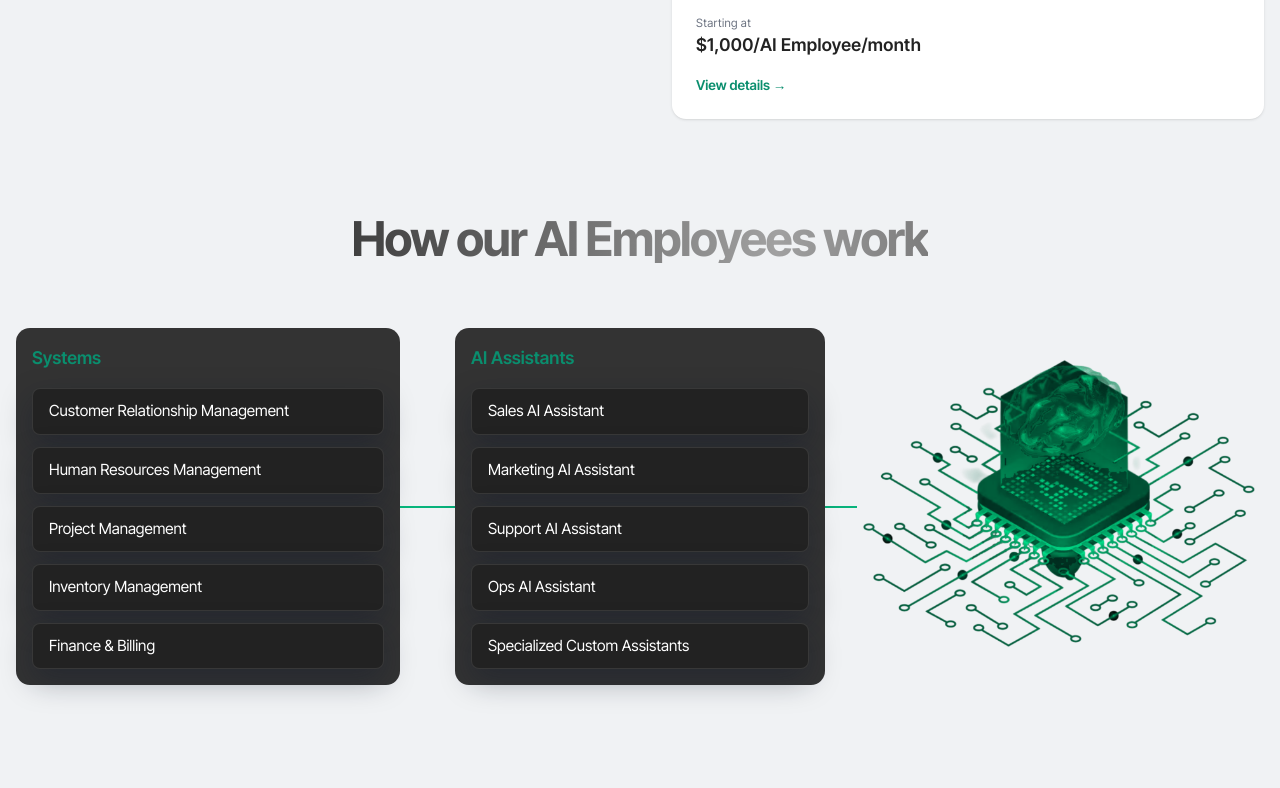
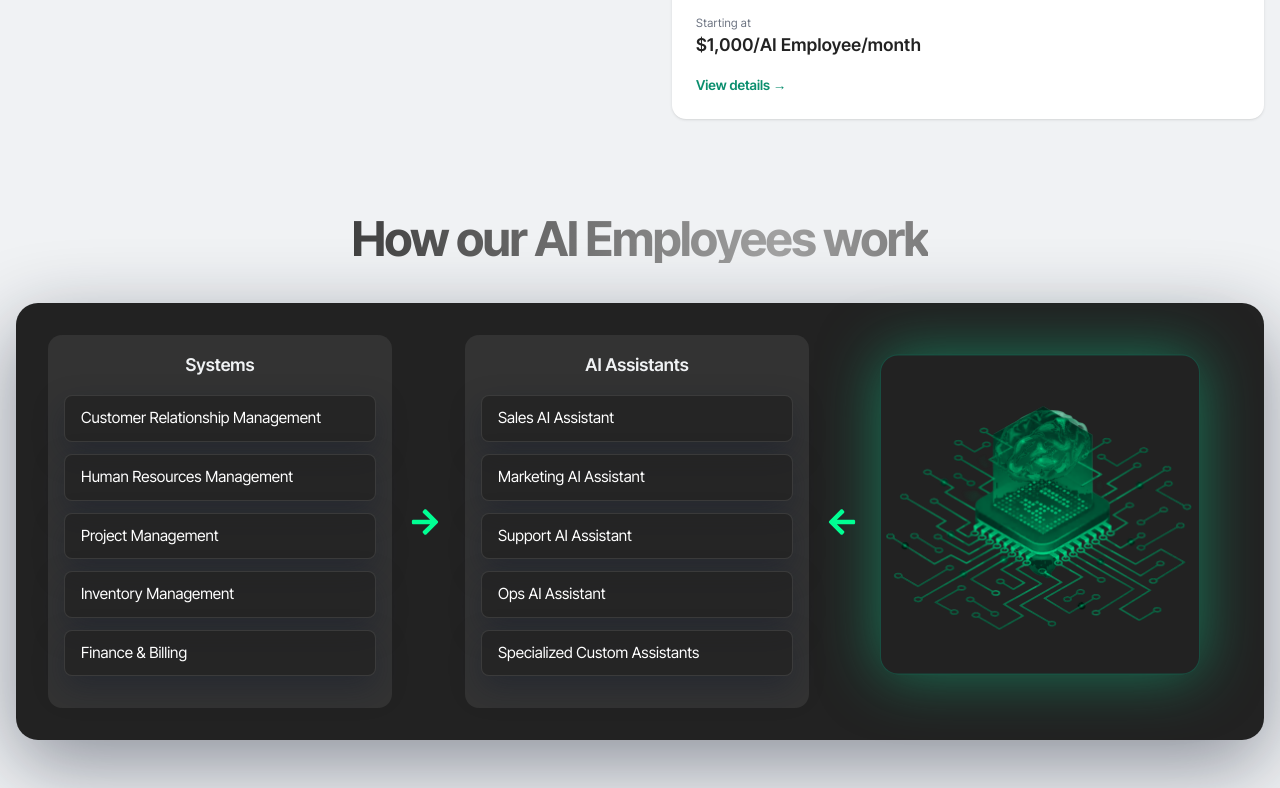
Before and after one commit to gaurav-pndy/aeontrix-latest, a Next.js app: page / in a window 1280 px wide. Shown: the part 1998-2786 px from the top of the page. Before the commit the page ends 2756 px from the top, so only its background shows below. Built offline with nearby package versions, Linux system fonts and the light colour scheme.

Commit message:
updated how we work section

```diff
--- a/src/components/Home/HowAIEmployeesWork.js
+++ b/src/components/Home/HowAIEmployeesWork.js
@@ -4,6 +4,7 @@
 import { motion } from "framer-motion";
 import Image from "next/image";
 import ShimmerText from "../kokonutui/shimmer-text";
+import { FaArrowLeft, FaArrowRight } from "react-icons/fa";
 
 const systems = [
   "Customer Relationship Management",
@@ -26,28 +27,26 @@ export default function HowAIEmployeesWork() {
     <section className="relative mx-auto max-w-348 px-4 py-12">
       <ShimmerText>How our AI Employees work</ShimmerText>
 
-      {/* DESKTOP: 3 columns + connecting line */}
-      <div className="relative mt-10 hidden md:grid grid-cols-[minmax(0,1.1fr)_minmax(0,1fr)_minmax(0,1.1fr)] gap-8 items-center">
+      <div className="relative mt-10 hidden lg:block">
+        <div className="relative mx-auto rounded-3xl bg-dark px-8 py-8 shadow-[0_24px_80px_rgba(15,23,42,0.45)]">
+          {/* gradient connector line */}
+
+          <div className="relative grid grid-cols-[minmax(0,1.1fr)_minmax(0,1fr)_minmax(0,1.1fr)] gap-8  items-center">
             {/* gradient connector */}
-        <motion.div
-          initial={{ opacity: 0, scaleX: 0.8 }}
-          whileInView={{ opacity: 1, scaleX: 1 }}
-          viewport={{ once: true }}
-          transition={{ duration: 0.6, ease: "easeOut" }}
-          className="pointer-events-none absolute left-0 right-0 top-1/2 h-0.5 -translate-y-1/2
-                     bg-gradient-to-r from-accent-spring via-green to-accent-spring"
-        />
 
             {/* Systems (left) */}
+
             <motion.div
               initial={{ opacity: 0, x: -40 }}
               whileInView={{ opacity: 1, x: 0 }}
               viewport={{ once: true, amount: 0.4 }}
               transition={{ duration: 0.5, ease: "easeOut" }}
-          className="space-y-4 bg-dark-2 p-4 rounded-xl max-w-sm z-20"
+              className="space-y-4 bg-dark-2 p-4 rounded-xl max-w-64 xl:max-w-86 2xl:max-w-sm z-20  relative"
             >
-          <h3 className="large-text font-semibold text-green">Systems</h3>
-          <div className="space-y-3">
+              <h3 className="large-text font-semibold text-light-2 text-center">
+                Systems
+              </h3>
+              <div className="space-y-2 xl:space-y-3">
                 {systems.map((item, i) => (
                   <motion.div
                     key={item}
@@ -55,11 +54,14 @@ export default function HowAIEmployeesWork() {
                     whileInView={{ opacity: 1, y: 0 }}
                     viewport={{ once: true }}
                     transition={{ delay: 0.05 * i, duration: 0.35 }}
-                className="rounded-md bg-dark border border-white/10 px-4 py-2.5 base-text text-light shadow-[0_12px_30px_rgba(15,23,42,0.35)]"
+                    className="rounded-md bg-dark/80 border border-white/10 px-4 py-2.5 small-text xl:base-text text-light shadow-[0_12px_30px_rgba(15,23,42,0.35)]"
                   >
                     {item}
                   </motion.div>
                 ))}
+              </div>
+              <div className="flex items-center absolute top-1/2 -translate-y-1/2 -right-12">
+                <FaArrowRight className="text-3xl text-accent-spring" />
               </div>
             </motion.div>
 
@@ -69,10 +71,12 @@ export default function HowAIEmployeesWork() {
               whileInView={{ opacity: 1, y: 0 }}
               viewport={{ once: true, amount: 0.4 }}
               transition={{ duration: 0.5, ease: "easeOut" }}
-          className="space-y-4 bg-dark-2 p-4 rounded-xl max-w-sm z-20"
+              className=" relative space-y-4 bg-dark-2 p-4 rounded-xl max-w-64 xl:max-w-86 2xl:max-w-sm  z-20"
             >
-          <h3 className="large-text font-semibold text-green">AI Assistants</h3>
-          <div className="space-y-3">
+              <h3 className="large-text font-semibold text-light-2 text-center">
+                AI Assistants
+              </h3>
+              <div className=" space-y-2 xl:space-y-3">
                 {assistants.map((item, i) => (
                   <motion.div
                     key={item}
@@ -80,29 +84,39 @@ export default function HowAIEmployeesWork() {
                     whileInView={{ opacity: 1, y: 0 }}
                     viewport={{ once: true }}
                     transition={{ delay: 0.05 * i, duration: 0.35 }}
-                className="rounded-md bg-dark border border-white/10 px-4 py-2.5 base-text text-light shadow-[0_12px_30px_rgba(15,23,42,0.35)]"
+                    className="rounded-md bg-dark/80 border border-white/10 px-4 py-2.5 small-text xl:base-text text-light shadow-[0_12px_30px_rgba(15,23,42,0.35)]"
                   >
                     {item}
                   </motion.div>
                 ))}
               </div>
+
+              <div className="flex items-center absolute top-1/2 -translate-y-1/2 -right-12">
+                <FaArrowLeft className="text-3xl text-accent-spring" />
+              </div>
             </motion.div>
 
+            {/* Brain (right) */}
             {/* Brain (right) */}
             <motion.div
               initial={{ opacity: 0, x: 40 }}
               whileInView={{ opacity: 1, x: 0 }}
               viewport={{ once: true, amount: 0.4 }}
               transition={{ duration: 0.5, ease: "easeOut" }}
-          className="flex items-center justify-center z-20 bg-light-2"
+              className="flex items-center justify-center"
             >
               <motion.div
                 animate={{ y: [0, -8, 0] }}
-            transition={{ duration: 4, repeat: Infinity, ease: "easeInOut" }}
-            className="relative  w-full aspect-square z-20"
+                transition={{
+                  duration: 4,
+                  repeat: Infinity,
+                  ease: "easeInOut",
+                }}
+                className="relative w-full max-w-64 xl:max-w-xs aspect-square rounded-2xl bg-dark border border-green/40
+               shadow-[0_0_60px_rgba(16,185,129,0.55)]"
               >
                 <Image
-              src="/ai-brain.png" // update path
+                  src="/ai-brain.png"
                   alt="AI Brain"
                   fill
                   className="object-contain"
@@ -110,17 +124,21 @@ export default function HowAIEmployeesWork() {
               </motion.div>
             </motion.div>
           </div>
+        </div>
+      </div>
 
       {/* MOBILE: Assistants -> arrow -> Brain -> plus -> Systems */}
-      <div className="md:hidden mt-6 space-y-6">
+      <div className="lg:hidden mt-6 space-y-6 relative mx-auto rounded-3xl bg-dark px-8 py-8 shadow-[0_24px_80px_rgba(15,23,42,0.45)]">
         {/* Assistants */}
         <motion.div
           initial={{ opacity: 0, y: 24 }}
           whileInView={{ opacity: 1, y: 0 }}
           viewport={{ once: true, amount: 0.4 }}
-          className="space-y-3"
+          className="space-y-3 bg-dark-2 p-4 rounded-xl"
         >
-          <h3 className="small-text font-semibold text-fg/80">AI Assistants</h3>
+          <h3 className="small-text font-semibold text-light-2 text-center">
+            AI Assistants
+          </h3>
           {assistants.map((item, i) => (
             <motion.div
               key={item}
@@ -128,7 +146,7 @@ export default function HowAIEmployeesWork() {
               whileInView={{ opacity: 1, y: 0 }}
               viewport={{ once: true }}
               transition={{ delay: 0.04 * i, duration: 0.3 }}
-              className="rounded-md bg-surface/80 border border-emerald-500/40 px-4 py-2.5 base-text text-fg"
+              className="rounded-md bg-dark/80 border border-white/10 px-4 py-2.5 base-text text-light shadow-[0_12px_30px_rgba(15,23,42,0.35)]"
             >
               {item}
             </motion.div>
@@ -158,7 +176,7 @@ export default function HowAIEmployeesWork() {
             <motion.div
               animate={{ y: [0, -6, 0] }}
               transition={{ duration: 4, repeat: Infinity, ease: "easeInOut" }}
-              className="relative h-40 w-40 rounded-2xl bg-emerald-500/5 border border-emerald-400/40 shadow-[0_0_40px_rgba(16,185,129,0.55)]"
+              className="relative h-60 w-60 rounded-2xl bg-emerald-500/5 border border-emerald-400/40 shadow-[0_0_40px_rgba(16,185,129,0.55)]"
             >
               <Image
                 src="/ai-brain.png"
@@ -177,8 +195,10 @@ export default function HowAIEmployeesWork() {
           </div>
 
           {/* Systems */}
-          <div className="space-y-3">
-            <h3 className="small-text font-semibold text-fg/80">Systems</h3>
+          <div className="space-y-3 bg-dark-2 p-4 rounded-xl">
+            <h3 className="small-text font-semibold text-light-2 text-center">
+              Systems
+            </h3>
             {systems.map((item, i) => (
               <motion.div
                 key={item}
@@ -186,7 +206,7 @@ export default function HowAIEmployeesWork() {
                 whileInView={{ opacity: 1, y: 0 }}
                 viewport={{ once: true }}
                 transition={{ delay: 0.04 * i, duration: 0.3 }}
-                className="rounded-md bg-surface/60 border border-white/10 px-4 py-2.5 base-text text-fg/80"
+                className="rounded-md bg-dark/80 border border-white/10 px-4 py-2.5 base-text text-light shadow-[0_12px_30px_rgba(15,23,42,0.35)]"
               >
                 {item}
               </motion.div>
```
Lines whose indentation alone changed are shown as unchanged.
